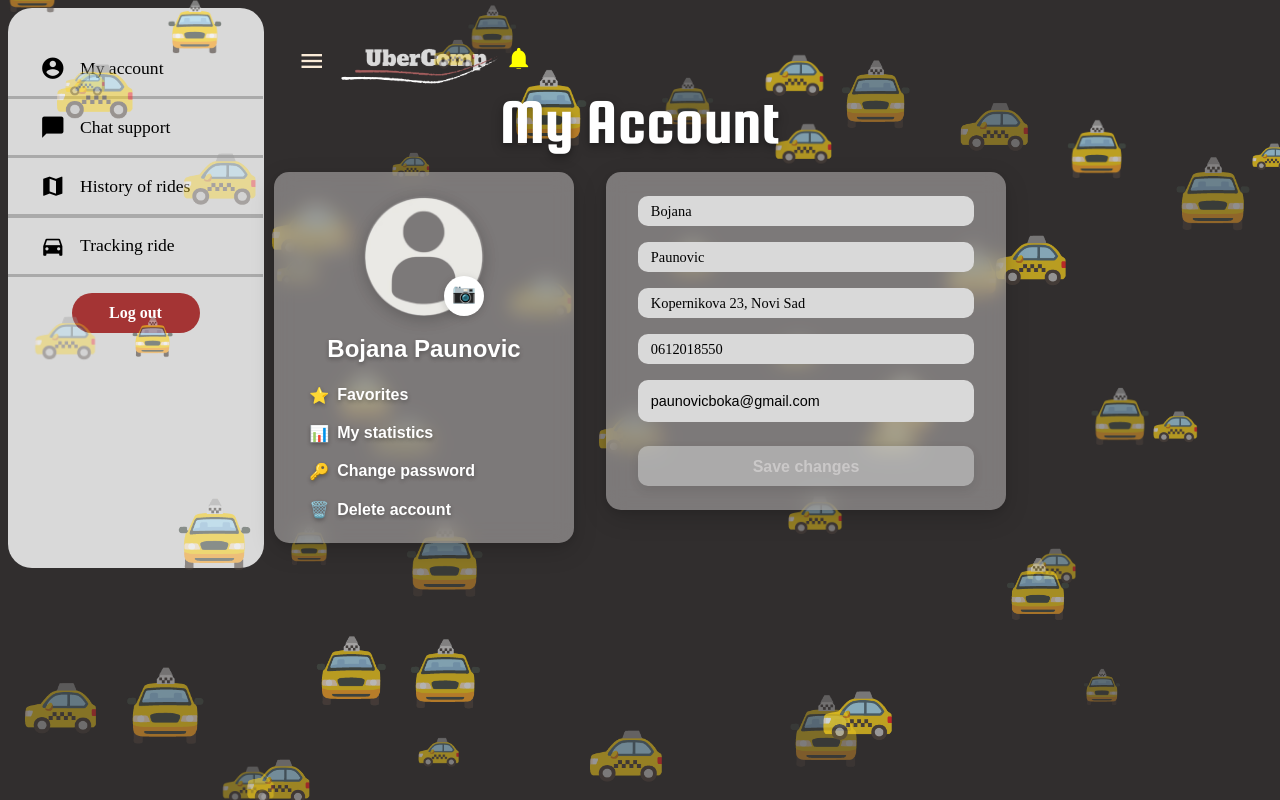
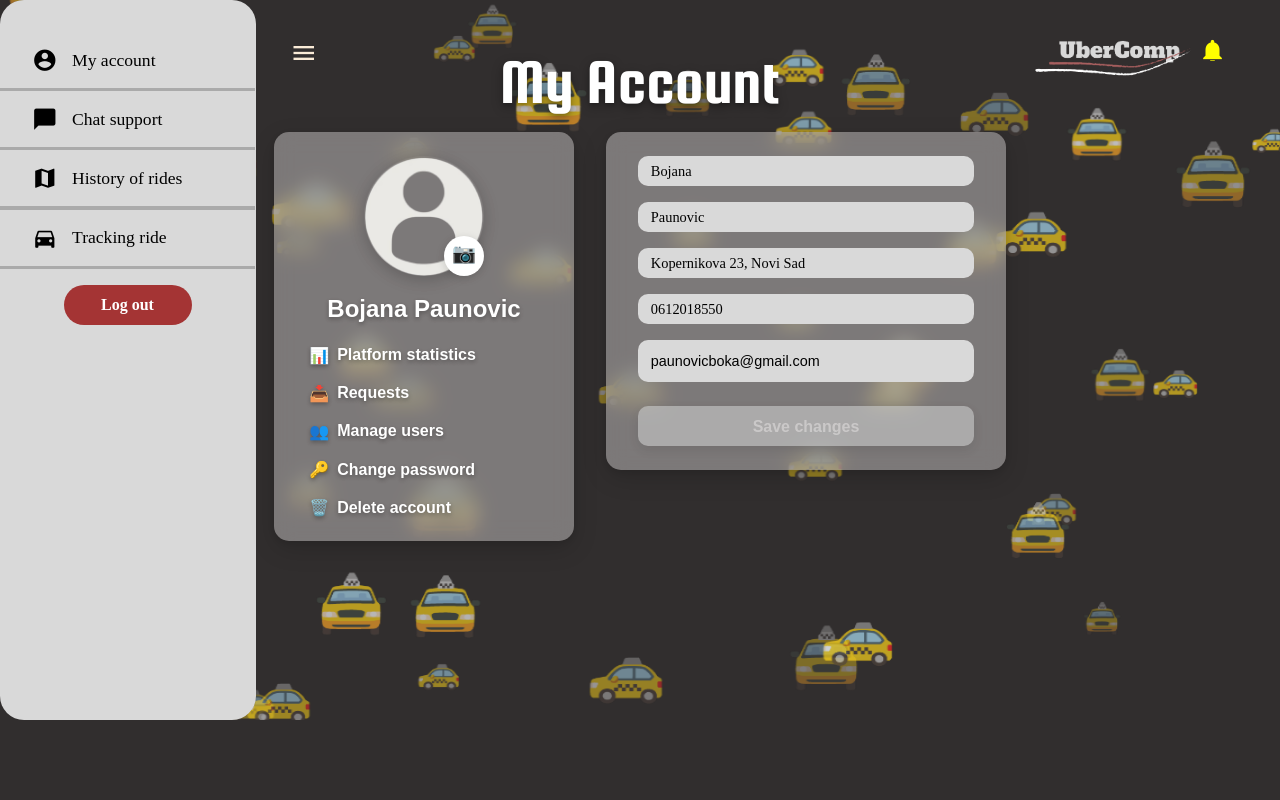
Before and after one commit to kzi-nastava/mrs-team10-IBN, an Angular app in the folder IKS/uber/: page /account in a window 1280 px wide. Both pictures are taken after a click on the button "menu". Built offline with nearby package versions, Linux system fonts and the light colour scheme; a web font is replaced by a local one.

Commit message:
[FIX]: adjust design

```diff
--- a/IKS/uber/src/app/app.html
+++ b/IKS/uber/src/app/app.html
@@ -1,2 +1 @@
-<app-nav-bar></app-nav-bar>
 <router-outlet></router-outlet>
--- a/IKS/uber/src/app/layout/account/account.component.css
+++ b/IKS/uber/src/app/layout/account/account.component.css
@@ -15,22 +15,49 @@ body {
   align-items: center;
 }
 
+app-nav-bar {
+  display: block;
+  position: fixed;
+  top: 0;
+  left: 0;
+  width: 100%;
+  height: 70px;
+  z-index: 1000;
+}
+
+.container {
+  position: relative;
+  text-align: center;
+  width: 90%;
+  margin: 5vh auto 0 auto;
+}
+
 #particles-canvas {
   position: fixed;
   top: 0;
   left: 0;
   width: 100%;
-  height: 100%;
-  z-index: 1;
+  height: 90%;
+  z-index: 0;
   pointer-events: none;
 }
 
-.container {
+.main-layout {
+  display: grid;
+  grid-template-columns: auto 1fr;
+  width: 100%;
+  max-height: 90vh;
   position: relative;
   z-index: 10;
-  text-align: center;
-  width: 90%;
-  margin: 10vh auto;
+}
+
+.sidenav-area {
+  transition: all 0.3s ease;
+}
+
+.content-area {
+  transition: all 0.3s ease;
+  overflow-x: hidden;
 }
 
 h1 {
@@ -65,6 +92,7 @@ h1 {
   transition: transform 0.3s ease, box-shadow 0.3s ease;
   background-color: rgba(194, 190, 190, 0.522);
   backdrop-filter: blur(10px);
+  z-index: 10000 !important;
 }
 
 .profile-card {
@@ -149,6 +177,7 @@ h1 {
   padding-top: 2vh;
   width: 400px;
 }
+
 .info-card input {
   width: 100%;
   padding: 0.8rem;
@@ -199,8 +228,37 @@ h1 {
   background-color: #cccccc;
 }
 
+::ng-deep mat-sidenav-container {
+  height: 90vh !important;
+  z-index: 10 !important;
+}
+
+::ng-deep mat-sidenav {
+  width: 250px;
+  z-index: 10 !important;
+  background-color: rgba(194, 190, 190, 0.522);
+  backdrop-filter: blur(10px);
+}
+
+::ng-deep mat-sidenav-content {
+  z-index: 10 !important;
+}
+
+::ng-deep .mat-drawer-backdrop {
+  display: none !important;
+}
+
 @media (max-width: 768px) {
   .account-wrapper {
     grid-template-columns: 1fr;
   }
+
+  ::ng-deep mat-sidenav {
+    z-index: 1000 !important;
+  }
+
+  ::ng-deep .mat-drawer-backdrop {
+    display: block !important;
+    z-index: 999 !important;
+  }
 }
--- a/IKS/uber/src/app/layout/account/account.component.html
+++ b/IKS/uber/src/app/layout/account/account.component.html
@@ -7,34 +7,48 @@
     <link rel="stylesheet" href="account.component.css" />
   </head>
   <body>
+    <app-nav-bar></app-nav-bar>
+
     <canvas id="particles-canvas"></canvas>
+
     <div class="container">
       <h1>My Account</h1>
+
       <div class="account-wrapper">
         <div class="card profile-card">
           <div class="profile-pic">
             <img src="accountpic.png" alt="Profile Picture" />
             <div class="edit-icon">📷</div>
           </div>
+
           <h2>{{ formData.firstName }} {{ formData.lastName }}</h2>
+
           <ul class="menu">
-            <li [routerLink]="['/account']"><span class="icon">⭐</span> Favorites</li>
-            <li [routerLink]="['/account']"><span class="icon">📊</span> My statistics</li>
-            <li [routerLink]="['/account']"><span class="icon">🔑</span> Change password</li>
-            <li [routerLink]="['/account']"><span class="icon">🗑️</span> Delete account</li>
+            @for (item of menuItems; track item.label) {
+            <li [routerLink]="item.route">
+              <span class="icon">{{ item.icon }}</span>
+              {{ item.label }}
+            </li>
+            } @empty {
+            <li>There are no items.</li>
+            }
           </ul>
         </div>
+
         <div class="card info-card">
-          <input type="text" [(ngModel)]="formData.firstName" />
-          <input type="text" [(ngModel)]="formData.lastName" />
-          <input type="text" [(ngModel)]="formData.address" />
-          <input type="text" [(ngModel)]="formData.phone" />
-          <input type="email" [(ngModel)]="formData.email" readonly />
+          <input type="text" [(ngModel)]="formData.firstName" placeholder="First Name" />
+          <input type="text" [(ngModel)]="formData.lastName" placeholder="Last Name" />
+          <input type="text" [(ngModel)]="formData.address" placeholder="Address" />
+          <input type="text" [(ngModel)]="formData.phone" placeholder="Phone" />
+          <input type="email" [(ngModel)]="formData.email" placeholder="Email" readonly />
+
           <button class="save-changes" [disabled]="!hasChanges()" (click)="saveChanges()">
             Save changes
           </button>
         </div>
       </div>
     </div>
+
+    <router-outlet></router-outlet>
   </body>
 </html>
--- a/IKS/uber/src/app/layout/account/account.component.ts
+++ b/IKS/uber/src/app/layout/account/account.component.ts
@@ -1,14 +1,17 @@
 import { Component, OnInit } from '@angular/core';
 import { FormsModule } from '@angular/forms';
-import { RouterLink } from '@angular/router';
+import { RouterLink, RouterOutlet } from '@angular/router';
+import { CommonModule } from '@angular/common';
+import { NavBarComponent } from '../nav-bar/nav-bar.component';
 
 @Component({
   selector: 'app-account',
-  imports: [FormsModule, RouterLink],
+  imports: [FormsModule, RouterLink, CommonModule, NavBarComponent, RouterOutlet],
   templateUrl: './account.component.html',
-  styleUrl: './account.component.css',
+  styleUrls: ['./account.component.css'],
 })
 export class AccountComponent implements OnInit {
+  userRole: 'user' | 'driver' | 'admin' = 'admin';
   originalData = {
     firstName: 'Bojana',
     lastName: 'Paunovic',
@@ -42,6 +45,41 @@ export class AccountComponent implements OnInit {
     console.log('Saving:', this.formData);
     this.originalData = { ...this.formData };
   }
+
+  get menuItems() {
+    const commonItems = [
+      {
+        icon: '🔑',
+        label: 'Change password',
+        route: '/change-password',
+      },
+      {
+        icon: '🗑️',
+        label: 'Delete account',
+        route: '/delete-account',
+      },
+    ];
+
+    const roleMenus = {
+      user: [
+        { icon: '⭐', label: 'Favorites', route: '/favorites' },
+        { icon: '📊', label: 'My statistics', route: '/statistics/user' },
+      ],
+
+      driver: [
+        { icon: '🚗', label: 'My vehicle', route: '/my-vehicle' },
+        { icon: '📊', label: 'My statistics', route: '/statistics/driver' },
+      ],
+
+      admin: [
+        { icon: '📊', label: 'Platform statistics', route: '/statistics/admin' },
+        { icon: '📥', label: 'Requests', route: '/requests' },
+        { icon: '👥', label: 'Manage users', route: '/manage-users' },
+      ],
+    };
+    return [...(roleMenus[this.userRole] || []), ...commonItems];
+  }
+
   initParticles() {
     const canvas = document.getElementById('particles-canvas') as HTMLCanvasElement;
     if (!canvas) return;
--- a/IKS/uber/src/app/layout/home/home.component.html
+++ b/IKS/uber/src/app/layout/home/home.component.html
@@ -0,0 +1 @@
+<app-nav-bar></app-nav-bar> <router-outlet></router-outlet>
--- a/IKS/uber/src/app/layout/nav-bar/nav-bar.component.css
+++ b/IKS/uber/src/app/layout/nav-bar/nav-bar.component.css
@@ -1,9 +1,5 @@
 .example-spacer {
   flex: 1 1 auto;
-}
-
-.content {
-  height: 70vh;
 }
 
 .sidebar {
@@ -17,12 +13,14 @@
   flex-direction: column;
   align-items: center;
   overflow: hidden !important;
+  z-index: 1000 !important;
 }
 
 .mat-toolbar {
   display: flex;
   height: 8vw;
   padding-right: 2rem;
+  z-index: 1000 !important;
 }
 
 mat-toolbar mat-icon {
@@ -109,4 +107,11 @@ mat-toolbar mat-icon {
 
 mat-sidenav-container {
   position: absolute;
+  width: 98%;
+  height: 20vh;
+  transition: height 0.1s;
 }
+
+mat-sidenav-container.sidebar-opened {
+  height: 70vh;
+}
--- a/IKS/uber/src/app/layout/nav-bar/nav-bar.component.html
+++ b/IKS/uber/src/app/layout/nav-bar/nav-bar.component.html
@@ -1,6 +1,6 @@
-<mat-sidenav-container>
+<mat-sidenav-container [class.sidebar-opened]="drawer.opened">
   <mat-sidenav #drawer mode="side" [opened]="false" class="sidebar">
-    <div class="item" [routerLink]="['/account']">
+    <div class="item" [routerLink]="['/account']" (click)="drawer.close()">
       <mat-icon>account_circle</mat-icon>
       <span>My account</span>
     </div>
@@ -36,10 +36,8 @@
       <button mat-icon-button (click)="drawer.toggle()">
         <mat-icon style="color: antiquewhite">menu</mat-icon>
       </button>
-
+      <span class="example-spacer"></span>
       <img class="nav-logo" src="logo.png" />
-      <span class="example-spacer"></span>
-
       <div class="notification">
         <mat-icon>notifications</mat-icon>
       </div>
```
Also changed, not shown: IKS/uber/src/app/layout/home/home.component.ts (+4 -4 lines).
